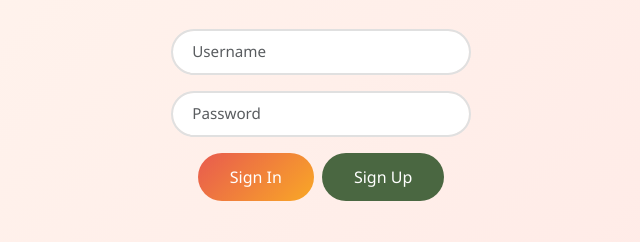
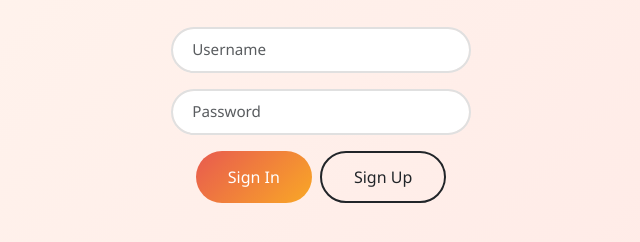
Before and after one commit to xuejiashuai/illinois-tech-web-application-final-exam, a website: page login.html in a window 1280 px wide. Shown: the part 428-670 px from the top of the page, without its empty margins (319-959 px from the left). Drawn offline with nearby package versions, Linux system fonts and the light colour scheme.

Commit message:
revert back color

```diff
--- a/login.html
+++ b/login.html
@@ -29,7 +29,7 @@
                     </div>
                     <div class="d-flex gap-2 justify-content-center">
                         <button type="submit" class="btn btn-primary">Sign In</button>
-                        <a href="signup.html" class="btn btn-signup">Sign Up</a>
+                        <a href="signup.html" class="btn btn-outline-dark">Sign Up</a>
                     </div>
                 </form>
             </div>
--- a/styles.css
+++ b/styles.css
@@ -67,18 +67,3 @@ body {
     border-color: #E85A4F;
     box-shadow: 0 0 0 3px rgba(232, 90, 79, 0.15);
 }
-
-/* Sign Up button style */
-.btn-signup {
-    background-color: #4A6741;
-    color: white;
-    padding: 0.75rem 2rem;
-    border-radius: 50px;
-    border: none;
-}
-
-.btn-signup:hover {
-    background-color: #3d5636;
-    color: white;
-    transform: translateY(-2px);
-}
```
